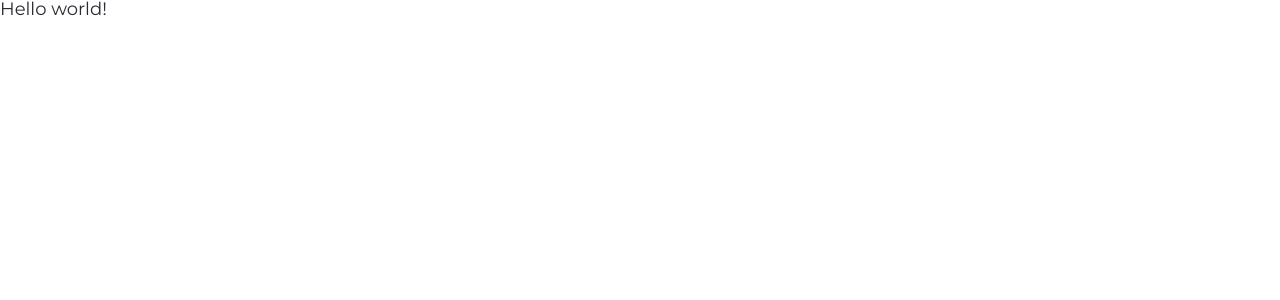
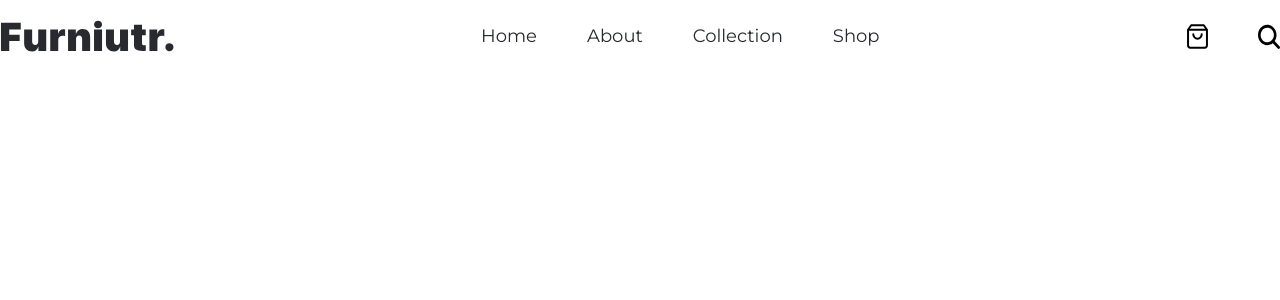
Before and after one commit to labCap/Furniture, a React (Create React App) app: page / in a window 1280 px wide. Shown: the top 300 px of the page. Built offline with nearby package versions, Linux system fonts and the light colour scheme.

Commit message:
added component 'Header' to App.js

```diff
--- a/src/App.js
+++ b/src/App.js
@@ -1,7 +1,9 @@
+import { Header } from "./components/Header/Header";
+
 function App() {
   return (
-    <div>
-      Hello world!
+    <div className="wrapper">
+      <Header />
     </div>
   );
 }
```
